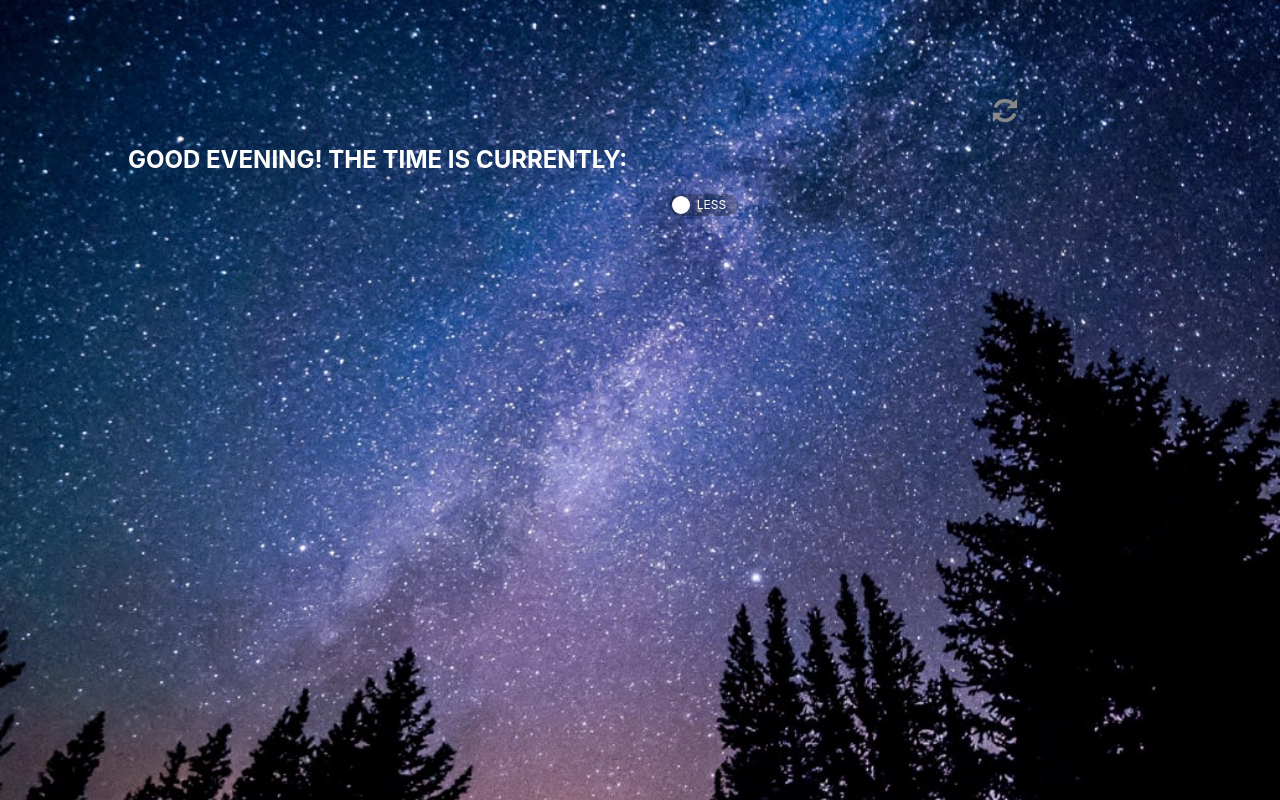
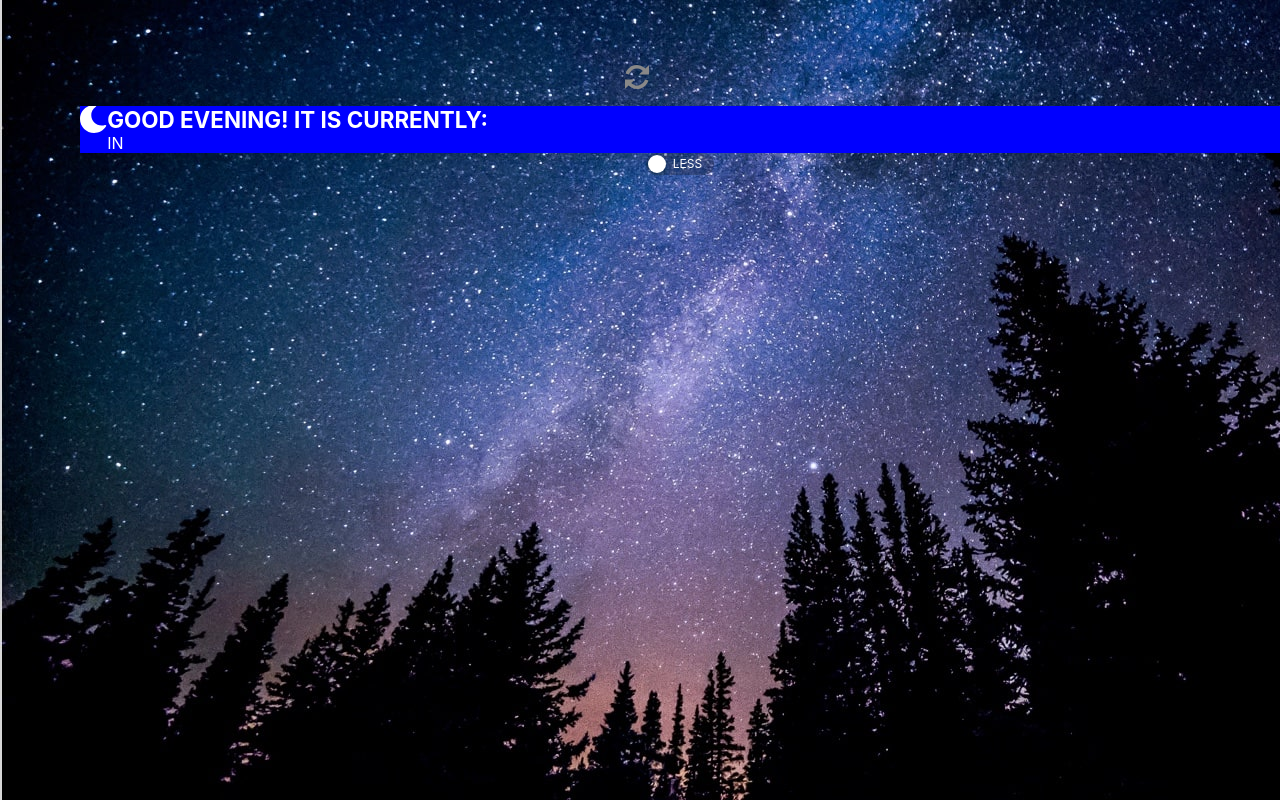
Before and after one commit to chiomaubaezuonu/clock-app, a React (Create React App) app: page / in a window 1280 px wide. Shown: the top 800 px of the page. Built offline with nearby package versions, Linux system fonts and the light colour scheme; no server answers.

Commit message:
Added the moon icon

```diff
--- a/src/App.css
+++ b/src/App.css
@@ -1,12 +1,21 @@
+* {
+  padding: 0;
+  margin: 0;
+  box-sizing: border-box;
+}
+
+body {
+  font-family: Inter, sans-serif;
+  color: #fff;
+}
+
 .App {
   height: 100vh;
   text-align: center;
   background-image: url("./bg-nighttime.jpg");
-  background-position: center top;
   background-repeat: no-repeat;
   background-size: cover;
   color: white;
-  padding: 6rem 0;
   padding-left: 8rem;
   overflow: hidden;
 }
@@ -14,7 +23,10 @@
 .quotes-div {
   color: white;
   display: flex;
-  align-items: center;
+  /* text-align: left; */
+  margin: 4rem 0 0 0;
+  width: 57.3rem;
+  gap: 6;
 }
 
 .refresh-icon {
@@ -39,9 +51,9 @@
 .switch {}
 
 .quotes {
-  font-size: 1.8rem;
+  font-size: 1.2rem;
   /* line-height: 2.8rem; */
-  width: 54rem;
+  width: 32.4rem;
   text-align: left;
   margin-bottom: 0;
 }
@@ -50,9 +62,43 @@
   text-align: left;
   font-size: 1.2rem;
   margin-top: 1rem;
+  margin-left: 8rem;
 }
 
 .time-div {
   text-align: left;
+  display: flex;
+  gap: 4;
+  background-color: blue;
   text-transform: uppercase;
 }
+
+.moon {
+  width: 1.7rem;
+  height: 1.7rem;
+  object-fit: cover;
+}
+.time{
+  font-size: 1.4rem;
+}
+
+@media (min-width: 768px) {
+
+  .App {
+    padding-left: 5rem;
+  }
+
+  .quotes-div .quotes {
+    margin: 0;
+    width: 34rem;
+    font-size: 1.3rem;
+    line-height: 2rem;
+  }
+
+  .author {
+    margin-left: 0;
+    font-weight: 700;
+    font-size: 1.1rem;
+    margin-bottom: 0.6rem;
+  }
+}
--- a/src/App.tsx
+++ b/src/App.tsx
@@ -3,6 +3,8 @@ import './App.css';
 import axios from 'axios'
 import refresh from "./icon-refresh.svg"
 import { Switch } from 'antd';
+import moon from "./moon.svg"
+
 let timeOfYear = "";
 let dayOfWeek = ""
 let weekNum = ""
@@ -67,22 +69,25 @@ function App() {
   }, [])
   return (
     <div>
-      <div className="App" style={{backgroundImage: currentBgImage}}>
+      <div className="App" style={{ backgroundImage: currentBgImage }}>
         <div className="quotes-div">
           <p className='quotes'>{quotes}</p>
           <img onClick={fetchQuotes} src={refresh} alt='refresh icon' className='refresh-icon' />
         </div>
         <h2 className='author'>{author}</h2>
         <div className="time-div">
-          <h2>  {hour >= 5 && hour < 12 ? "Good morning, the time is currently: " + time
-            : hour >= 12 && hour < 17 ? "Good afternoon, the time is currently: " + time
-              : hour >= 18 && hour < 22
-                ? "Good evening! the time is currently: " + time
-                : "Good night"
+          <img src={moon} className='moon' alt='moon icon' />
+          <div>
+            <h2 className='time'>  {hour >= 1 && hour < 12 ? "Good morning, it is currently: " + time
+              : hour >= 12 && hour < 17 ? "Good afternoon, it is currently: " + time
+                : hour >= 18 && hour < 23
+                  ? "Good evening! it is currently: " + time
+                  : "Good morning, it is currently: " + time
             }
             </h2>
             <p>{abbrev}</p>
-          <p>{timeZone}</p>
+            <p>IN {timeZone}</p>
+          </div>
 
         </div>
 
```
Also changed, not shown: src/moon.svg (added). Lines whose indentation alone changed are shown as unchanged.
